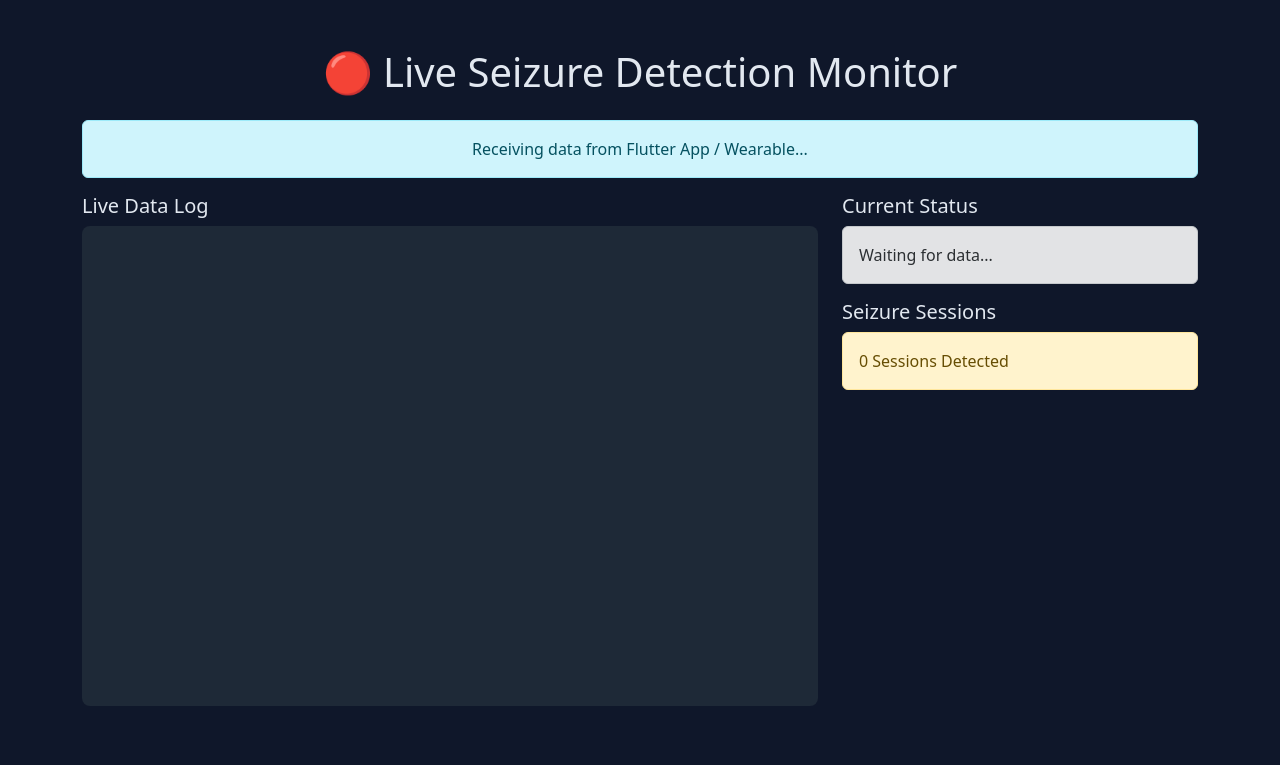
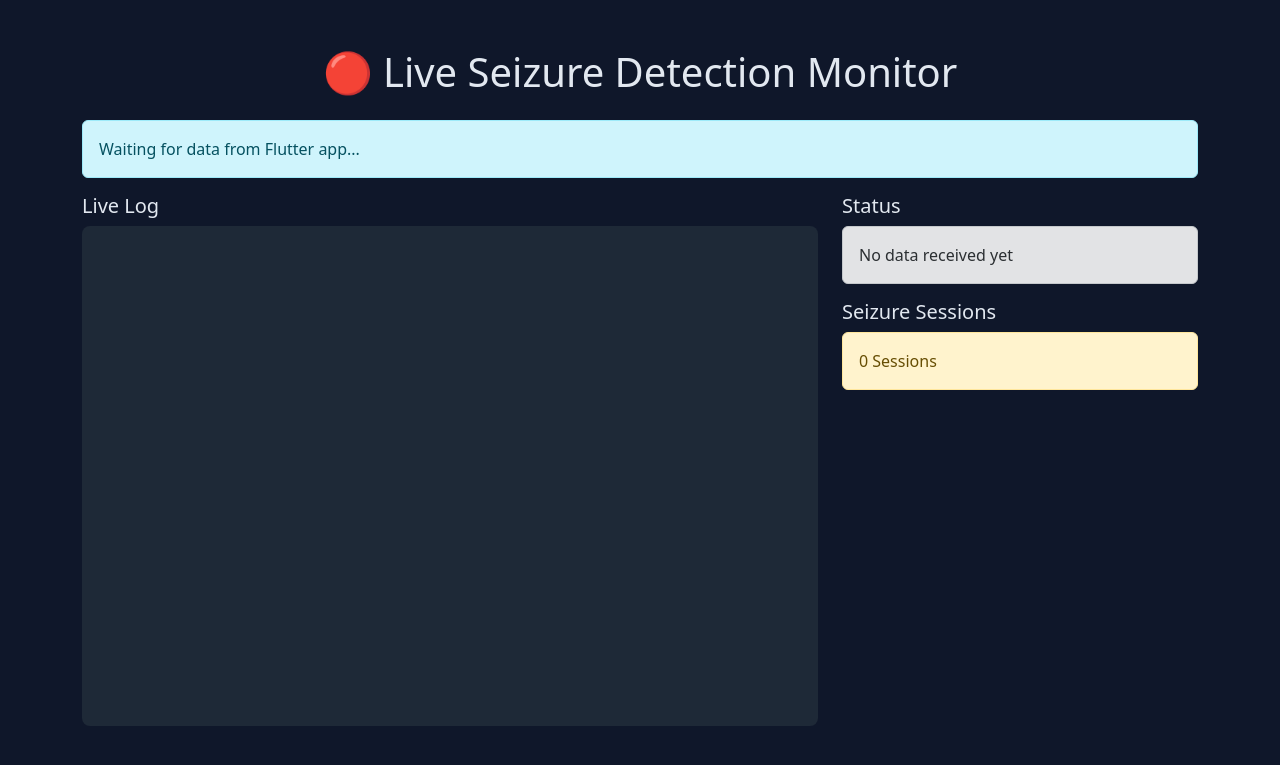
Before and after one commit to mohansai52/seizure-detection, a Flask app: page /realtime in a window 1280 px wide. Shown: the top 765 px of the page. Run offline with Flask 3, Linux system fonts and the light colour scheme.

Commit message:
Update realtime.html

```diff
--- a/templates/realtime.html
+++ b/templates/realtime.html
@@ -7,35 +7,32 @@
     <link href="https://cdn.jsdelivr.net/npm/bootstrap@5.3.3/dist/css/bootstrap.min.css" rel="stylesheet">
     <style>
         body { background-color: #0f172a; color: #e2e8f0; }
-        .log { background: #1e2937; height: 480px; overflow-y: auto; padding: 15px; border-radius: 8px; font-family: monospace; }
-        .seizure-alert { font-size: 2.1rem; animation: pulse 1s infinite; }
-        @keyframes pulse { 0% { transform: scale(1); } 50% { transform: scale(1.06); } }
+        .log { background: #1e2937; height: 500px; overflow-y: auto; padding: 15px; border-radius: 8px; font-family: monospace; }
+        .seizure-alert { font-size: 2.2rem; animation: pulse 1.2s infinite; }
+        @keyframes pulse { 0% { transform: scale(1); } 50% { transform: scale(1.08); } }
     </style>
 </head>
 <body>
 <div class="container mt-5">
     <h1 class="text-center mb-4">🔴 Live Seizure Detection Monitor</h1>
 
-    <div class="alert alert-info text-center">
-        Receiving data from Flutter App / Wearable...
-    </div>
+    <div class="alert alert-info" id="info">Waiting for data from Flutter app...</div>
 
     <div class="row">
         <div class="col-md-8">
-            <h5>Live Data Log</h5>
+            <h5>Live Log</h5>
             <div id="log" class="log"></div>
         </div>
         <div class="col-md-4">
-            <h5>Current Status</h5>
-            <div id="status" class="alert alert-secondary">Waiting for data...</div>
+            <h5>Status</h5>
+            <div id="status" class="alert alert-secondary">No data received yet</div>
             <h5>Seizure Sessions</h5>
-            <div id="sessions" class="alert alert-warning">0 Sessions Detected</div>
+            <div id="sessions" class="alert alert-warning">0 Sessions</div>
         </div>
     </div>
 
     <div id="bigAlert" class="alert alert-danger seizure-alert text-center mt-4" style="display:none;">
-        🚨 <strong>SEIZURE DETECTED!</strong> 🚨<br>
-        <small>Immediate medical attention required</small>
+        🚨 <strong>SEIZURE DETECTED!</strong> 🚨
     </div>
 </div>
 
@@ -43,16 +40,35 @@
     let sessionCount = 0;
     let consecutive = 0;
 
-    function addLog(message, isSeizure = false) {
+    function addLog(msg, isSeizure = false) {
         const log = document.getElementById('log');
         const time = new Date().toLocaleTimeString();
-        const color = isSeizure ? 'text-danger fw-bold' : 'text-light';
-        log.innerHTML += `<div class="${color}">[${time}] ${message}</div>`;
+        log.innerHTML += `<div class="${isSeizure ? 'text-danger' : 'text-light'}">[${time}] ${msg}</div>`;
         log.scrollTop = log.scrollHeight;
     }
 
-    // This function is called when data is received from Flutter
-    async function handleIncomingData(data) {
+    // Test function - you can call this from console for debugging
+    async function testApi() {
+        try {
+            const res = await fetch('/api/predict', {
+                method: 'POST',
+                headers: {'Content-Type': 'application/json'},
+                body: JSON.stringify({
+                    "heart_rate": 145,
+                    "spo2": 88,
+                    "temperature": 38.2,
+                    "vibration": 0.9
+                })
+            });
+            const data = await res.json();
+            addLog("Test API response: " + JSON.stringify(data), data.prediction === 1);
+        } catch(e) {
+            addLog("Test failed: " + e, true);
+        }
+    }
+
+    // This is the main function (called when Flutter sends data)
+    window.handleIncomingData = async function(data) {
         try {
             const res = await fetch('/api/predict', {
                 method: 'POST',
@@ -60,25 +76,21 @@
                 body: JSON.stringify(data)
             });
 
+            if (!res.ok) throw new Error(`HTTP ${res.status}`);
+
             const result = await res.json();
-
             const isSeizure = result.prediction === 1;
             const prob = result.probability ? (result.probability * 100).toFixed(1) + '%' : 'N/A';
 
-            addLog(
-                `HR:${data.heart_rate} | SpO2:${data.spo2} | Temp:${data.temperature} | Vib:${data.vibration} → ${isSeizure ? 'SEIZURE' : 'Normal'} (${prob})`,
-                isSeizure
-            );
+            addLog(`HR:${data.heart_rate} | SpO2:${data.spo2} | Temp:${data.temperature} | Vib:${data.vibration} → ${isSeizure ? 'SEIZURE' : 'Normal'} (${prob})`, isSeizure);
 
-            document.getElementById('status').innerHTML = `
-                Latest: <strong>${isSeizure ? 'SEIZURE' : 'Normal'}</strong> (${prob})
-            `;
+            document.getElementById('status').innerHTML = `Latest: <strong>${isSeizure ? 'SEIZURE' : 'Normal'}</strong> (${prob})`;
 
             if (isSeizure) {
                 consecutive++;
                 if (consecutive >= 2) {
                     sessionCount++;
-                    document.getElementById('sessions').innerHTML = `Sessions Detected: <strong>${sessionCount}</strong>`;
+                    document.getElementById('sessions').innerHTML = `Sessions: <strong>${sessionCount}</strong>`;
                     document.getElementById('bigAlert').style.display = 'block';
                 }
             } else {
@@ -86,17 +98,20 @@
                 document.getElementById('bigAlert').style.display = 'none';
             }
         } catch (err) {
-            addLog("❌ Error processing data from Flutter", true);
+            addLog(`❌ Fetch Error: ${err.message}`, true);
             console.error(err);
         }
-    }
+    };
 
-    // Optional: Auto-refresh status every few seconds (for visibility)
+    // Auto test every 8 seconds to show activity
     setInterval(() => {
-        if (document.getElementById('log').innerHTML === '') {
-            document.getElementById('status').innerHTML = "Waiting for data from Flutter app...";
+        if (document.getElementById('log').innerHTML.length < 50) {
+            addLog("Still waiting for data from Flutter app...", false);
         }
-    }, 5000);
+    }, 8000);
+
+    // Expose test function to console
+    console.log("Realtime page loaded. Type testApi() in console to test API.");
 </script>
 </body>
 </html>
```
